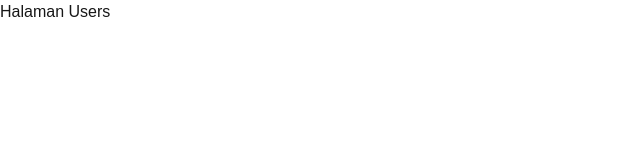
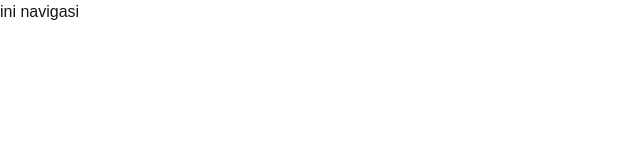
Before and after one commit to Sasterr1/connect-app, a Next.js app: page /Users in a window 1280 px wide. Shown: the top 160 px of the page, without its empty margins (0-640 px from the left). Built offline with nearby package versions, Linux system fonts and the light colour scheme.

Commit message:
feat:user and role page

```diff
--- /dev/null
+++ b/src/app/Users/layout.js
@@ -0,0 +1,8 @@
+export default function Userlayout() {
+    return(
+        <section>
+            <nav>ini navigasi</nav>
+            <></>
+        </section>
+    )
+}
--- a/src/app/Users/page.js
+++ b/src/app/Users/page.js
@@ -1,11 +1,9 @@
 export default function Userspage() {
-    return[
-         <div>
-            <div>
-                <p>Halaman Users</p>
-            </div>
+    return(
+        <div>
+            <h1>Halaman User 10</h1>
+        </div>
+    )
 
 
-        </div>
-    ]
 }
--- /dev/null
+++ b/src/app/Users/roles/page.js
@@ -0,0 +1,6 @@
+export default function Rolespage() {
+    return(
+        <div><h1>Halaman Role</h1>
+        </div>
+    )
+}
```
